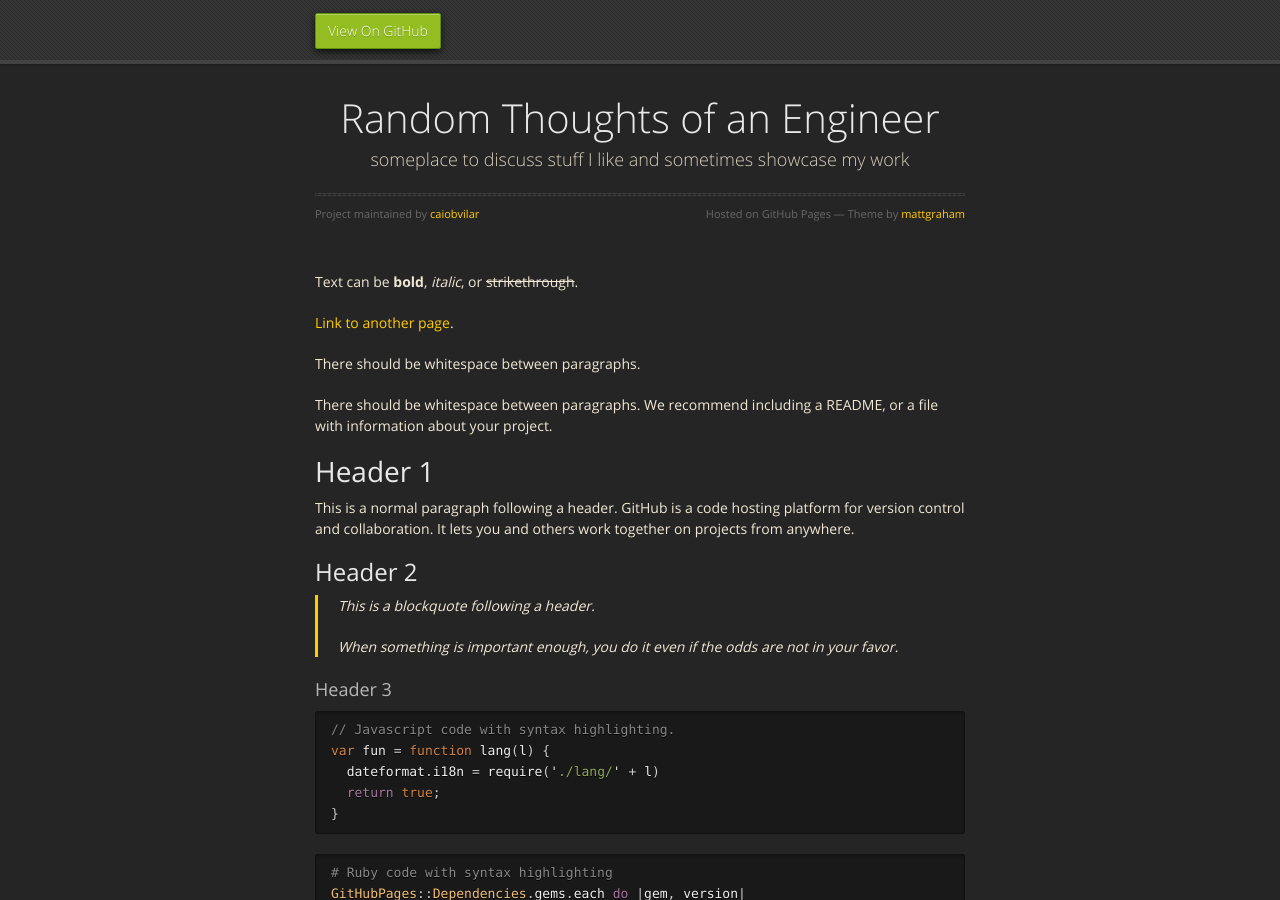
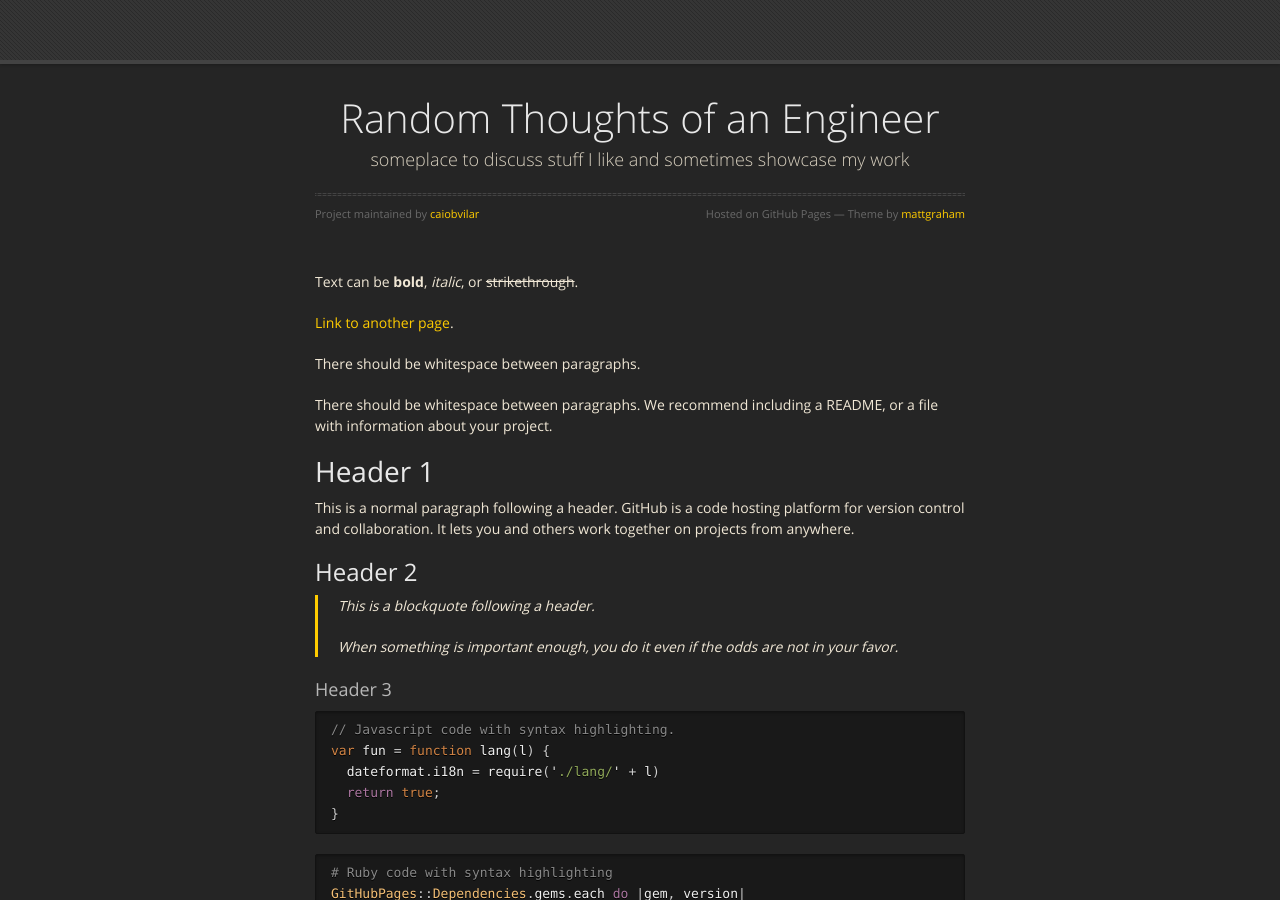
Before and after one commit to caiobvilar/caiobvilar.github.io, a Jekyll site: the page built from index.md, in a window 1280 px wide and 900 px high. Built offline with Jekyll 4.4.1, drawn with Linux system fonts in a browser that asks for light colours; nearby versions of some CDN libraries.

Commit message:
removing awfull header

```diff
--- a/_layouts/default.html
+++ b/_layouts/default.html
@@ -20,7 +20,7 @@
   <body>
       <div id="header">
         <nav>
-          <li class="fork"><a href="{{ site.github.repository_url }}">View On GitHub</a></li>
+         <!--  <li class="fork"><a href="{{ site.github.repository_url }}">View On GitHub</a></li> -->
           {% if site.show_downloads %}
             <li class="downloads"><a href="{{ site.github.zip_url }}">ZIP</a></li>
             <li class="downloads"><a href="{{ site.github.tar_url }}">TAR</a></li>
```
